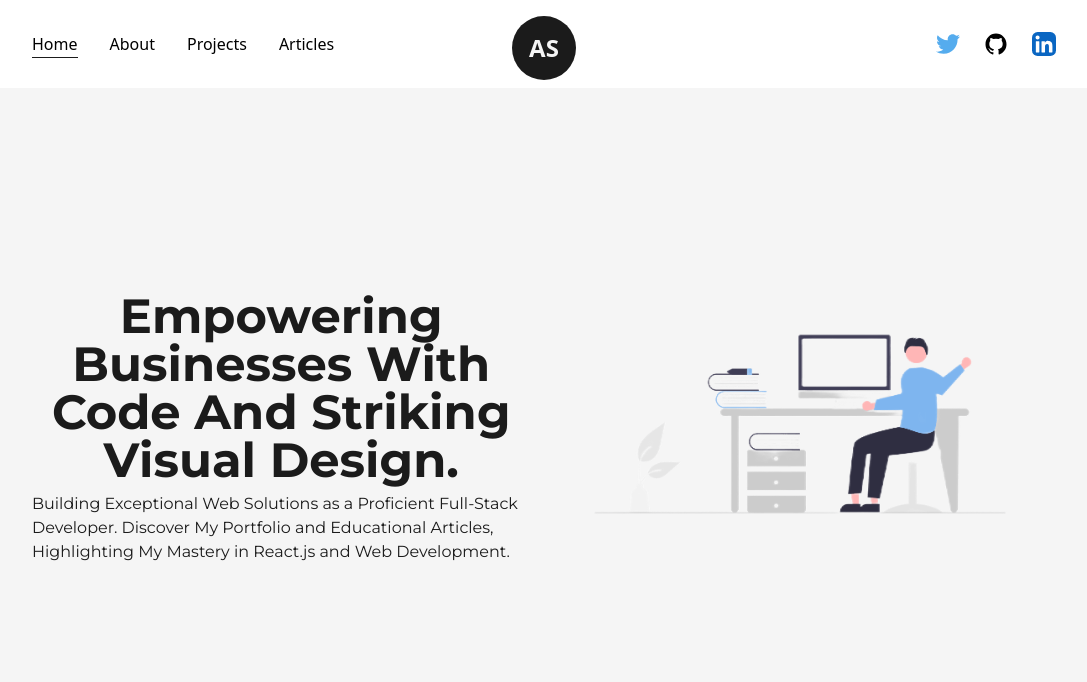
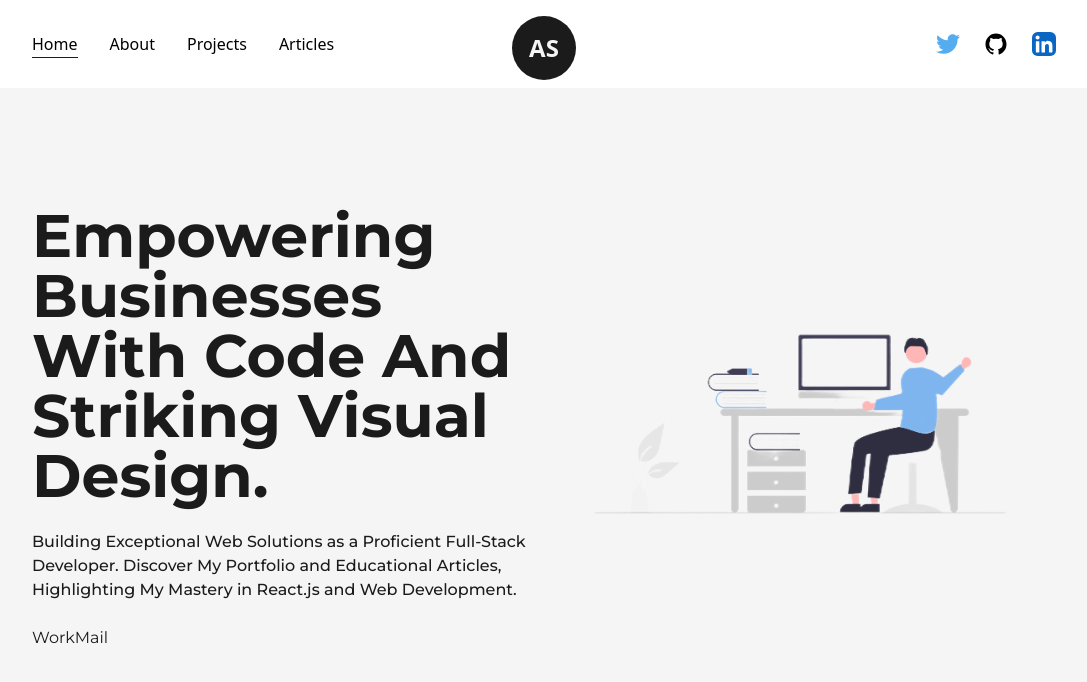
Before and after one commit to dotarjun/Portfolio, a Next.js app: page / in a window 1280 px wide. Shown: the top 682 px of the page, without its empty margins (96-1183 px from the left). Built offline with nearby package versions, Linux system fonts and the light colour scheme.

Commit message:
🎨 style(index.js): increase font size and align text to left 🔗 chore(index.js): add links to work and email in the homepage

```diff
--- a/src/pages/index.js
+++ b/src/pages/index.js
@@ -3,6 +3,7 @@ import Head from "next/head";
 import Image from "next/image";
 import avatarPic from "../assets/avatar.png";
 import AnimatedText from "@/components/AnimatedText";
+import Link from "next/link";
 
 export default function Home() {
   return (
@@ -17,13 +18,19 @@ export default function Home() {
             <div className="w-1/2 flex flex-col items-center self-center">
               <AnimatedText
                 text="Empowering Businesses with Code and Striking Visual Design."
-                className="!text-5xl"
+                className="!text-6xl !text-left"
               />
-              <p>
+              <p className="my-4 text-base font-medium ">
                 Building Exceptional Web Solutions as a Proficient Full-Stack
                 Developer. Discover My Portfolio and Educational Articles,
                 Highlighting My Mastery in React.js and Web Development.
               </p>
+              <div className="flex items-center self-start mt-2">
+                <Link href="/work">Work</Link>
+                <Link href="mailto:arjun@arjunsingh.tech" target={"_blank"}>
+                  Mail
+                </Link>
+              </div>
             </div>
             <div className="w-1/2">
               <Image src={avatarPic} alt="Avatar" className="w-full h-auto" />
```
